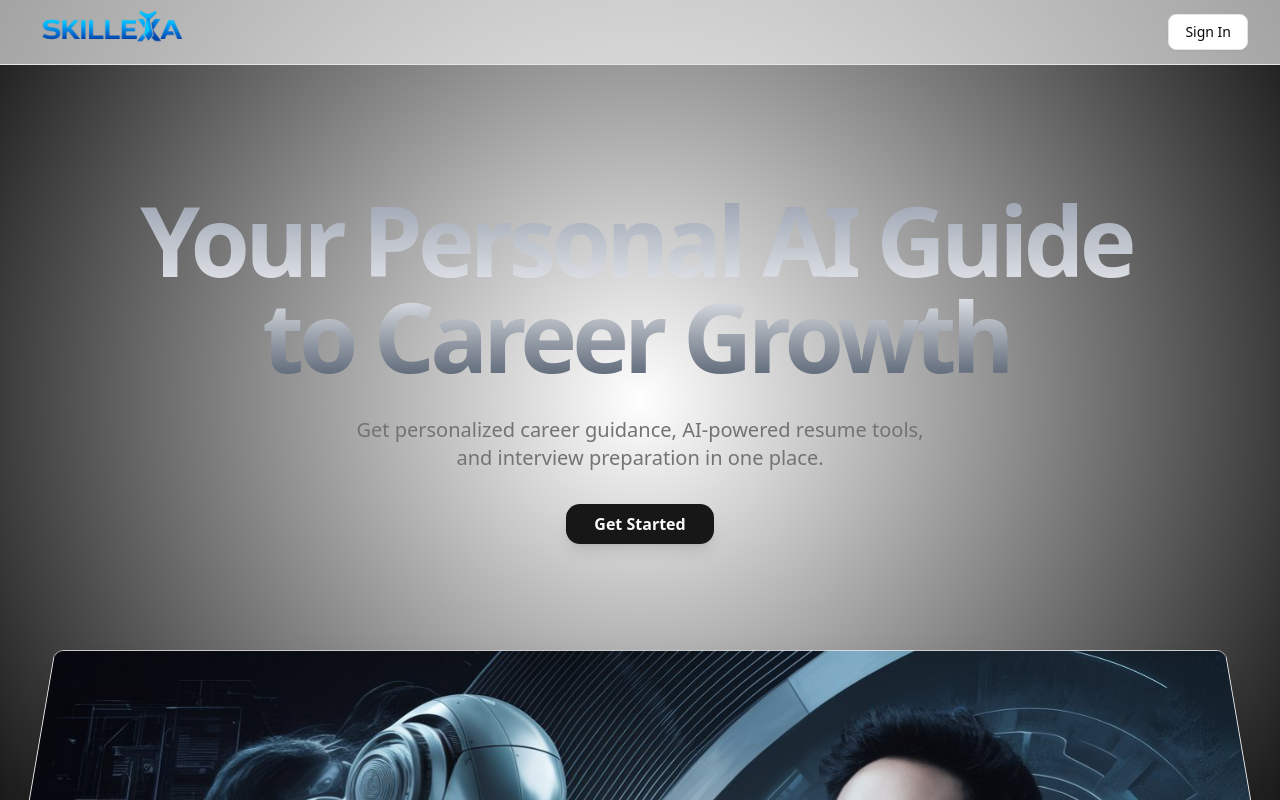
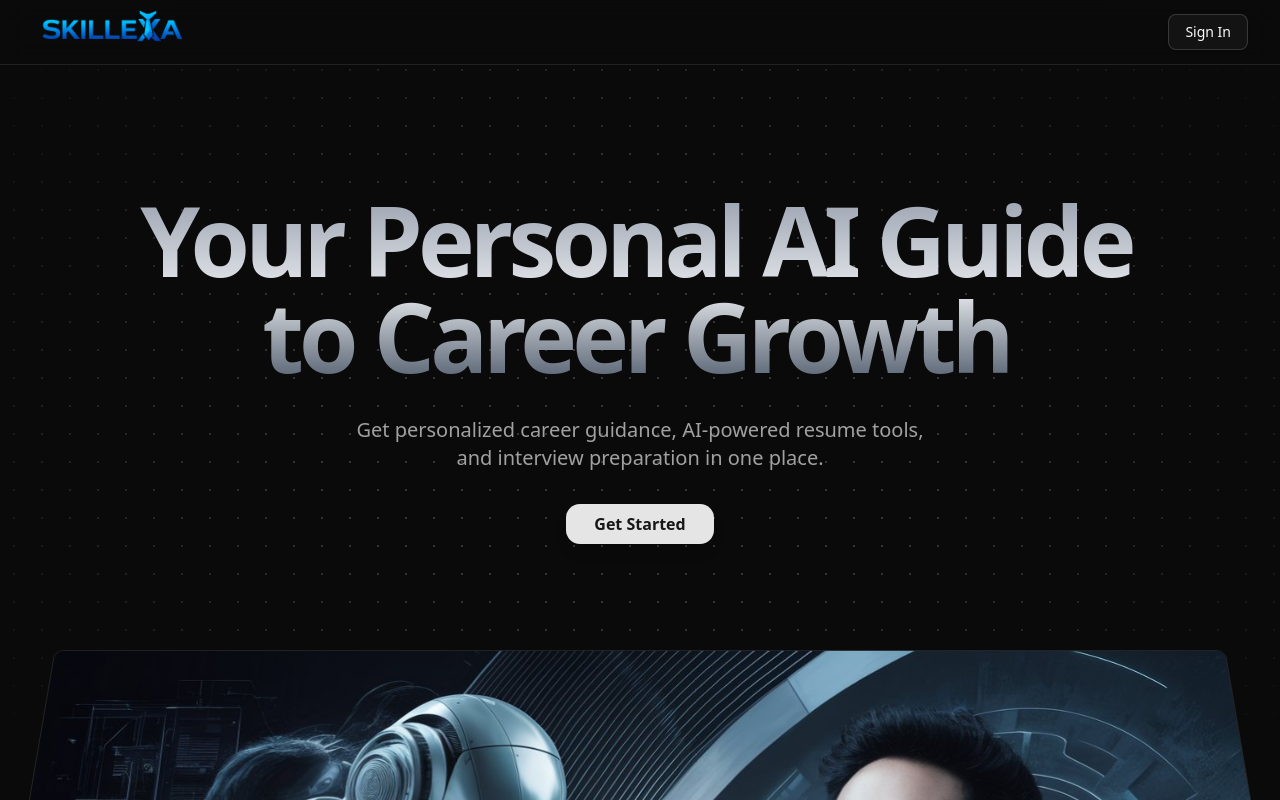
Before and after one commit to aryanchauhan-dev/Arcus.ai, a Next.js app: page / in a window 1280 px wide. Shown: the top 800 px of the page. Built offline with nearby package versions, Linux system fonts and the light colour scheme; no server answers.

Commit message:
some UI changes

```diff
--- a/actions/user.ts
+++ b/actions/user.ts
@@ -1,7 +1,22 @@
 "use server"
 import { auth } from "@clerk/nextjs/server";
+import { db } from "@/lib/prisma";
 
 export async function updateUser(){
     const {userId} = await auth();
     if(!userId) throw new Error("Unauthorized");
+
+    const user = await db.user.findUnique({
+        where: {
+            clerkUserId : userId,
+        },
+    });
+
+    if(!userId) throw new Error("User not found");
+
+    try {
+
+    } catch (error) {
+
+    }
 }
--- a/app/(main)/onboarding/_components/onboarding-form.tsx
+++ b/app/(main)/onboarding/_components/onboarding-form.tsx
@@ -1,16 +1,42 @@
-import React from 'react'
-import { industries } from "@/data/industries"
+"use client";
+
+import { industries } from "@/data/industries";
+import { useForm } from "react-hook-form";
+import { onboardingSchema } from "@/schemas/onboarding.schema";
+import { zodResolver } from "@hookform/resolvers/zod";
+import {
+  Card,
+  CardContent,
+  CardDescription,
+  CardHeader,
+  CardTitle
+} from "@/components/ui/card";
 
 type Industry = (typeof industries)[number];
 
 type Props = {
   industries: Industry[];
-}
+};
 
 const OnboardingForm = ({ industries }: Props) => {
+  useForm({
+    resolver: zodResolver(onboardingSchema),
+  });
   return (
-    <div>OnboardingForm</div>
-  )
-}
+    <div>
+      <Card>
+        <CardHeader>
+          <CardTitle>Complete Your Profile</CardTitle>
+          <CardDescription>Select Your Industry to get personalized career insights and recommendations.</CardDescription>
+        </CardHeader>
+        <CardContent>
+          <form action="">
+
+          </form>
+        </CardContent>
+      </Card>
+    </div>
+  );
+};
 
 export default OnboardingForm;
--- a/app/globals.css
+++ b/app/globals.css
@@ -121,62 +121,55 @@
     @apply border-border outline-ring/50;
   }
   body {
-    @apply bg-background text-foreground;
+    @apply text-foreground;
   }
 }
 
-.grid-background{
+.grid-background {
   position: fixed;
-  top: 0;
-  left: 0;
-  width: 100%;
-  height: 100%;
-  background: linear-gradient(
-      to right,
-      rgba(255,255,255,0.1) 1px,
-      transparent 1px
-    ),
-    linear-gradient(
-      to bottom,
-      rgba(255,255,255,0.1) 1px,
-      transparent 1px
-    );
-  background-size: 50px 50px;
-  pointer-events: none;
+  inset: 0;
+  background: oklch(0.145 0 0);
   z-index: -1;
 }
 
-.grid-background::before{
+.grid-background::before {
   content: "";
   position: absolute;
-  top: 0;
-  left: 0;
-  width: 100%;
-  height: 100%;
-  background: radial-gradient(circle, transparent, rgba(0, 0, 0, 0.9));
+  inset: 0;
+  background-image: radial-gradient(
+    circle, rgba(255,255,255,0.18) 1px, transparent 1px);
+  background-size: 28px 28px;
+
+  /* Fade out from center toward edges */
+  mask-image: radial-gradient(
+    ellipse 85% 85% at 50% 50%,
+    black 30%, transparent 80%);
+  -webkit-mask-image: radial-gradient(
+    ellipse 85% 85% at 50% 50%,
+    black 30%, transparent 80%);
 }
 
-@layer utilities{
-  .gradient{
+@layer utilities {
+  .gradient {
     @apply bg-linear-to-b from-gray-400 via-gray-200 to-gray-600;
   }
 
-  .gradient-title{
+  .gradient-title {
     @apply bg-linear-to-b from-gray-400 via-gray-200 to-gray-600
            font-extrabold tracking-tighter text-transparent bg-clip-text pb-2 pr-2;
   }
 }
 
-.hero-image-wrapper{
+.hero-image-wrapper {
   perspective: 1000px;
 }
 
-.hero-image{
+.hero-image {
   transform: rotateX(15deg) scale(1);
   transition: transform 0.5s ease-out;
   will-change: transform;
 }
 
-.hero-image.scrolled{
+.hero-image.scrolled {
   transform: rotateX(0deg) scale(1) translateY(40px);
 }
--- a/app/layout.tsx
+++ b/app/layout.tsx
@@ -30,14 +30,15 @@ export default function RootLayout({
       <html lang="en" suppressHydrationWarning>
         <body
           className={`${geistSans.variable} ${geistMono.variable} antialiased`}
+          suppressHydrationWarning
         >
           <ThemeProvider
             attribute="class"
-            defaultTheme="system"
+            defaultTheme="dark"
             enableSystem
             disableTransitionOnChange
           >
-            <Header/>
+            <Header />
             <main className="min-h-screen">{children}</main>
             <footer className="bg-muted/50 py-12">
               <div className="container mx-auto px-4 text-center text-gray-200">
--- a/app/page.tsx
+++ b/app/page.tsx
@@ -16,19 +16,15 @@ import { ArrowRight } from "lucide-react";
 export default function Home() {
   return (
     <div>
-      <div className="grid-background"></div>
+      <div className="grid-background" />
       <HeroSection />
 
-      <section className="w-full py-12 md:py-24 lg:py-32 bg-background">
+      <section className="w-full py-12 md:py-24 lg:py-32 bg-background/60">
         <div className="container mx-auto px-4 md:px-6">
           <h2 className="text-3xl font-bold tracking-tighter text-center mb-12">
             Powerful Features for Your Carrer Growth
           </h2>
-          <div
-            className="grid grid-cols-1 md:grid-cols-2 lg:grid-cols-4
-          gap-6 max-w-6xl mx-auto
-          "
-          >
+          <div className="grid grid-cols-1 md:grid-cols-2 lg:grid-cols-4 gap-6 max-w-6xl mx-auto">
             {features.map((feature, index) => {
               return (
                 <Card
@@ -38,12 +34,8 @@ export default function Home() {
                   <CardContent className="pt-6 text-center flex flex-col items-center">
                     <div className="flex flex-col items-center justify-center">
                       {feature.icon}
-                      <h3 className="text-xl font-bold mb-2">
-                        {feature.title}
-                      </h3>
-                      <p className="text-muted-foreground">
-                        {feature.description}
-                      </p>
+                      <h3 className="text-xl font-bold mb-2">{feature.title}</h3>
+                      <p className="text-muted-foreground">{feature.description}</p>
                     </div>
                   </CardContent>
                 </Card>
@@ -55,27 +47,19 @@ export default function Home() {
 
       <section className="w-full py-12 md:py-24 bg-muted/50">
         <div className="container mx-auto px-4 md:px-6">
-          <div
-            className="grid grid-cols-1 md:grid-cols-2 lg:grid-cols-4
-      gap-6 max-w-6xl mx-auto"
-          >
+          <div className="grid grid-cols-1 md:grid-cols-2 lg:grid-cols-4 gap-6 max-w-6xl mx-auto">
             <div className="flex flex-col items-center justify-center space-y-2">
               <h3 className="text-4xl font-bold">50+</h3>
               <p className="text-muted-foreground">Industries Covered</p>
             </div>
-
             <div className="flex flex-col items-center justify-center space-y-2">
               <h3 className="text-4xl font-bold">1000+</h3>
               <p className="text-muted-foreground">Interview Questions</p>
             </div>
-
             <div className="flex flex-col items-center justify-center space-y-2">
               <h3 className="text-4xl font-bold">300+</h3>
-              <p className="text-muted-foreground">
-                Resume Templates Generated
-              </p>
+              <p className="text-muted-foreground">Resume Templates Generated</p>
             </div>
-
             <div className="flex flex-col items-center justify-center space-y-2">
               <h3 className="text-4xl font-bold">24/7</h3>
               <p className="text-muted-foreground">AI Career Assistance</p>
@@ -84,7 +68,7 @@ export default function Home() {
         </div>
       </section>
 
-      <section className="w-full py-12 md:py-24 lg:py-32 bg-background">
+      <section className="w-full py-12 md:py-24 lg:py-32 bg-background/60">
         <div className="container mx-auto px-4 md:px-6">
           <div className="text-center max-w-3xl mx-auto mb-12">
             <h2 className="text-3xl font-bold mb-4">How It Works</h2>
@@ -92,18 +76,14 @@ export default function Home() {
               Four Simple Steps to accelerate your carrer growth
             </p>
           </div>
-          <div
-            className="grid grid-cols-1 md:grid-cols-2 lg:grid-cols-4
-          gap-6 max-w-6xl mx-auto
-          "
-          >
+          <div className="grid grid-cols-1 md:grid-cols-2 lg:grid-cols-4 gap-6 max-w-6xl mx-auto">
             {howItWorks.map((info, index) => {
               return (
                 <div
                   key={index}
                   className="flex flex-col items-center text-center space-y-4"
                 >
-                  <div className="w-16 h-16 rounded-full bg-primary/10 flex items-center justify-center ">
+                  <div className="w-16 h-16 rounded-full bg-primary/10 flex items-center justify-center">
                     {info.icon}
                   </div>
                   <h3 className="font-semibold text-xl">{info.title}</h3>
@@ -115,12 +95,10 @@ export default function Home() {
         </div>
       </section>
 
-      <section className="w-full py-12 md:py-24 lg:py-32 bg-background">
+      <section className="w-full py-12 md:py-24 lg:py-32 bg-background/60">
         <div className="container mx-auto px-4 md:px-6">
           <div className="text-center max-w-3xl mx-auto mb-12">
-            <h2 className="text-3xl font-bold mb-4">
-              Frequently Asked Questions
-            </h2>
+            <h2 className="text-3xl font-bold mb-4">Frequently Asked Questions</h2>
             <p className="text-muted-foreground">
               Find answers to common questions about our platform
             </p>
@@ -146,17 +124,11 @@ export default function Home() {
             <h2 className="text-3xl font-bold tracking-tighter text-primary-foreground sm:text-4xl md:text-5xl">
               Ready to Accelerate Your Career?
             </h2>
-
             <p className="mx-auto max-w-150 text-primary-foreground/80 md:text-xl mt-4">
               Level up your career preparation with AI-powered tools built for modern professionals.
             </p>
-
             <Link href="/dashboard">
-              <Button
-                size="lg"
-                variant="secondary"
-                className="h-11 mt-6 animate-bounce"
-              >
+              <Button size="lg" variant="secondary" className="h-11 mt-6 animate-bounce">
                 Start Your Journey Today
                 <ArrowRight className="ml-2 h-4 w-4" />
               </Button>
--- a/components/header.tsx
+++ b/components/header.tsx
@@ -27,8 +27,8 @@ const Header = async() => {
           <Image
             src="/logo1.png"
             alt="skillExa Logo"
-            width={200}
-            height={60}
+            width={280}
+            height={80}
             className="h-28 w-auto object-contain"
           />
         </Link>
--- a/package.json
+++ b/package.json
@@ -10,6 +10,7 @@
   },
   "dependencies": {
     "@clerk/nextjs": "^7.0.1",
+    "@hookform/resolvers": "^5.2.2",
     "@prisma/adapter-pg": "^7.4.2",
     "@prisma/client": "^7.4.2",
     "class-variance-authority": "^0.7.1",
@@ -23,8 +24,10 @@
     "radix-ui": "^1.4.3",
     "react": "19.2.3",
     "react-dom": "19.2.3",
+    "react-hook-form": "^7.71.2",
     "sonner": "^2.0.7",
-    "tailwind-merge": "^3.5.0"
+    "tailwind-merge": "^3.5.0",
+    "zod": "^4.3.6"
   },
   "devDependencies": {
     "@tailwindcss/postcss": "^4",
--- /dev/null
+++ b/schemas/onboarding.schema.ts
@@ -0,0 +1,26 @@
+import { z } from "zod";
+
+export const onboardingSchema = z.object({
+  industry: z.string().min(1, "Please select an Industry"),
+
+  subIndustry: z.string().min(1, "Please select a Specialization"),
+
+  bio: z.string().max(500).optional(),
+
+  experience: z
+    .string()
+    .min(1, "Experience is required")
+    .transform((val) => Number(val))
+    .pipe(
+      z
+        .number()
+        .min(0, "Experience must be at least 0")
+        .max(50, "Experience cannot exceed 50")
+    ),
+
+  skills: z.string().transform((val) =>
+    val
+      ? val.split(",").map((skill) => skill.trim()).filter(Boolean)
+      : []
+  ),
+});
```
Also changed, not shown: public/skillexa_logo.png (added), 1 other file (tests, documents, lock files or other folders). Lines whose indentation alone changed are shown as unchanged.
